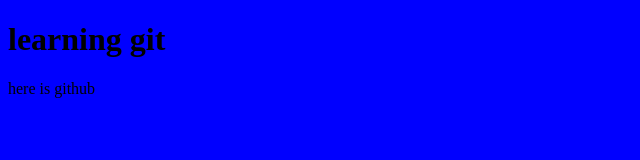
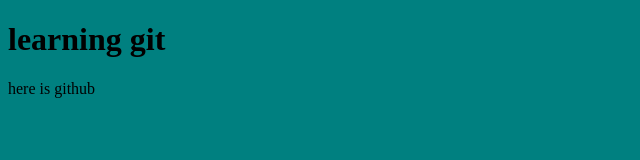
Before and after one commit to devynjohnsen/Test-Repo, a plain HTML site: page index.html in a window 1280 px wide. Shown: the whole page, without its empty margins (0-640 px from the left). Drawn offline with Linux system fonts and the light colour scheme.

Commit message:
change background color

```diff
--- a/css/styles.css
+++ b/css/styles.css
@@ -1,6 +1,6 @@
 @charset "UTF-8";
 /* CSS Document */
 body {
-	background: blue;
+	background: teal;
 
 	}
```
